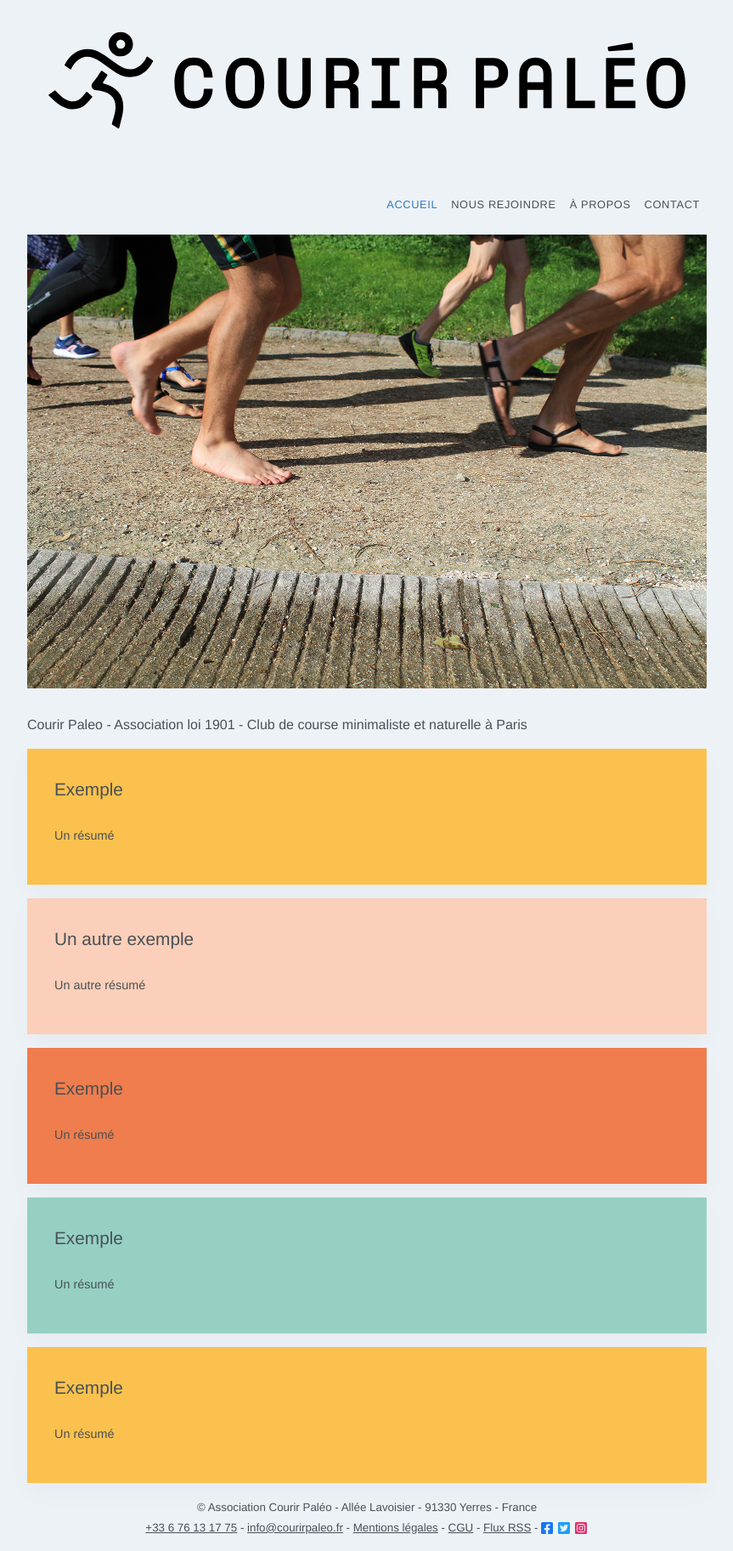
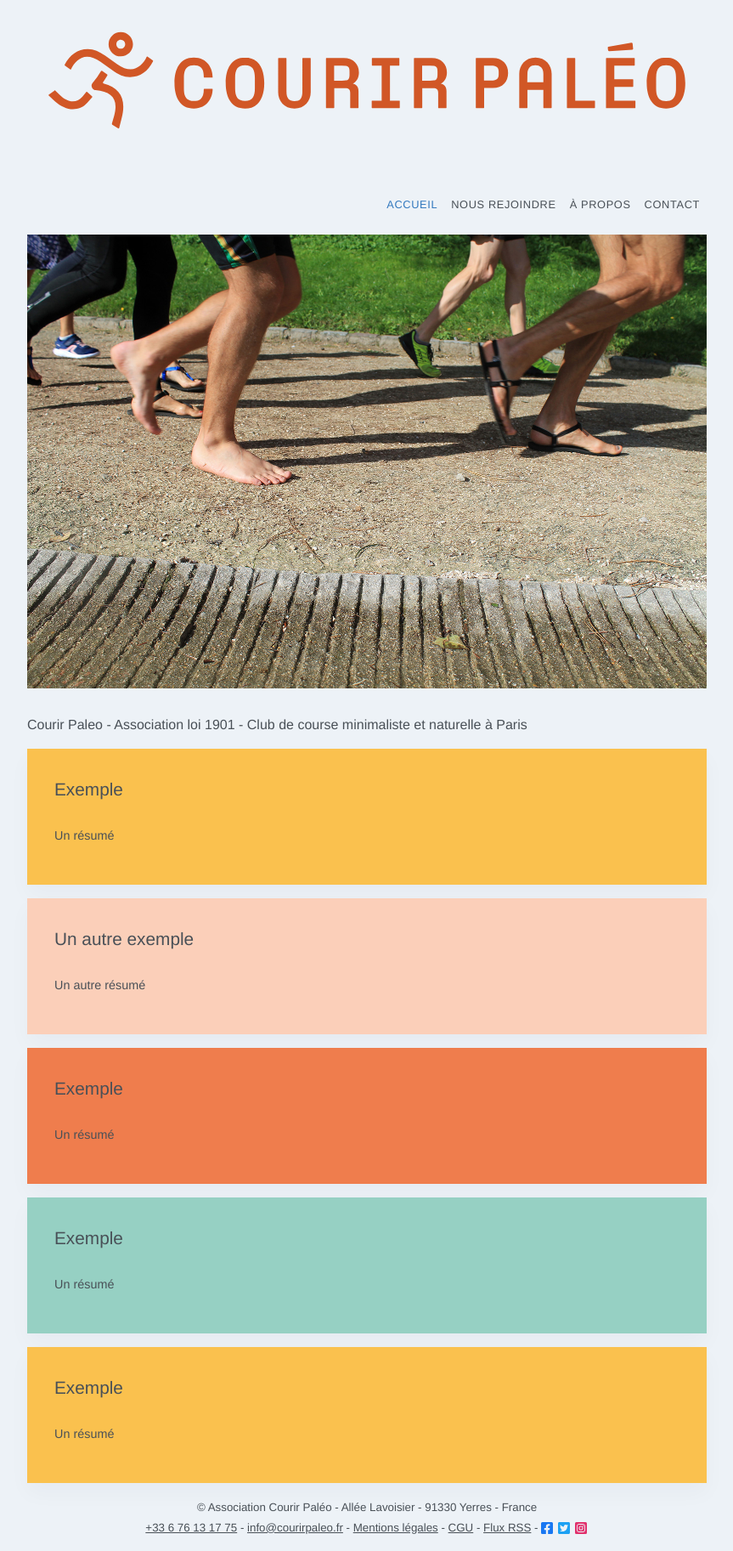
Before and after one commit to courirpaleo/courirpaleo.github.io, a Jekyll site: the page built from index.md, in a window 1280 px wide. Shown: the whole page at 85% size, without its empty margins (208-1071 px from the left). Built offline with Jekyll 4.4.1, drawn with Linux system fonts in a browser that asks for light colours; some web fonts are replaced.

Commit message:
Update masthead.html

```diff
--- a/_includes/masthead.html
+++ b/_includes/masthead.html
@@ -1,4 +1,4 @@
 <header role="banner">
-<img src="/assets/Courir-Paleo-logo.svg" alt="Logo Association Courir Paléo - course naturelle et minimaliste">
+<img src="/assets/Courir-Paleo-logo-ocre.svg" alt="Logo Association Courir Paléo - course naturelle et minimaliste">
     {% include navigation.html %}
 </header>
```
